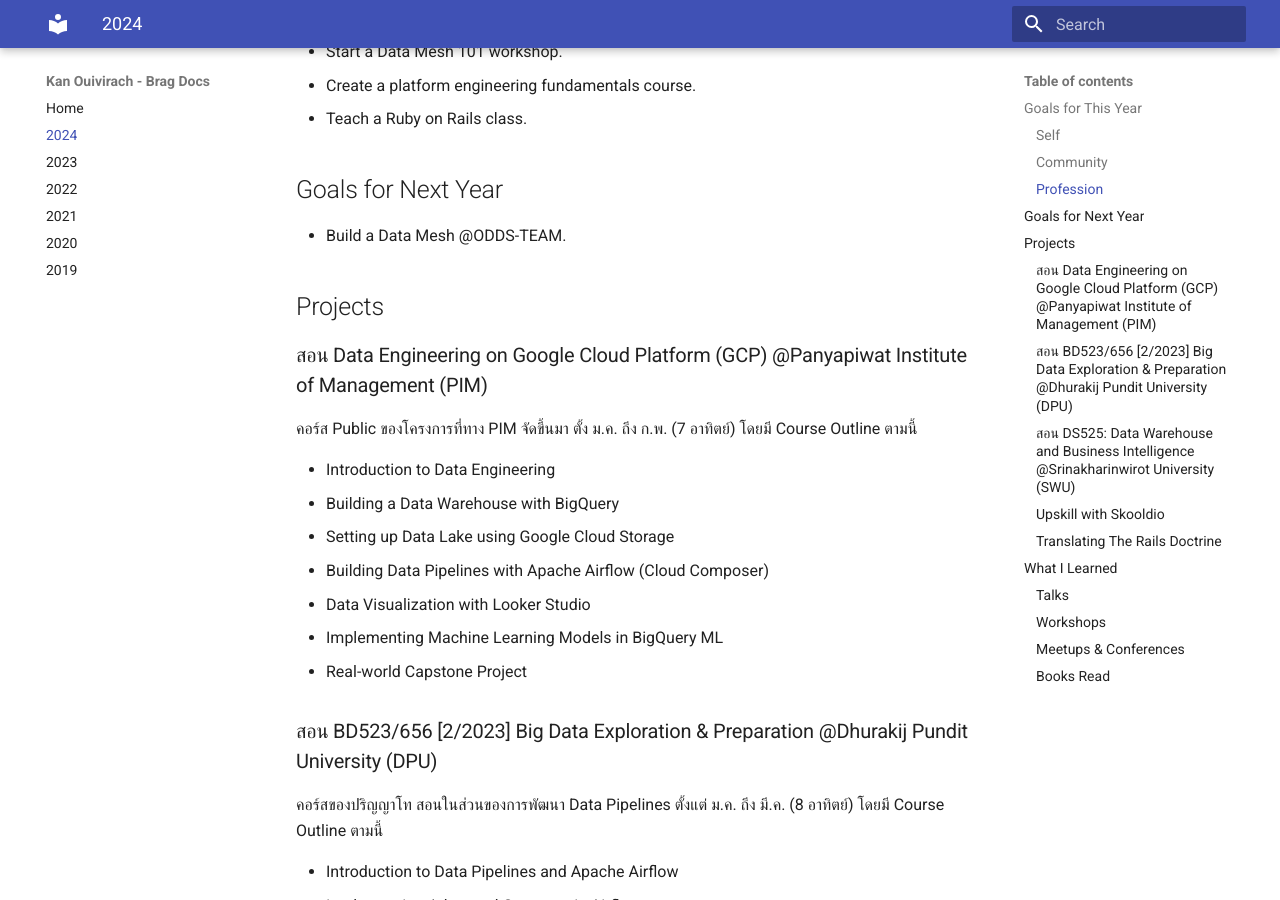
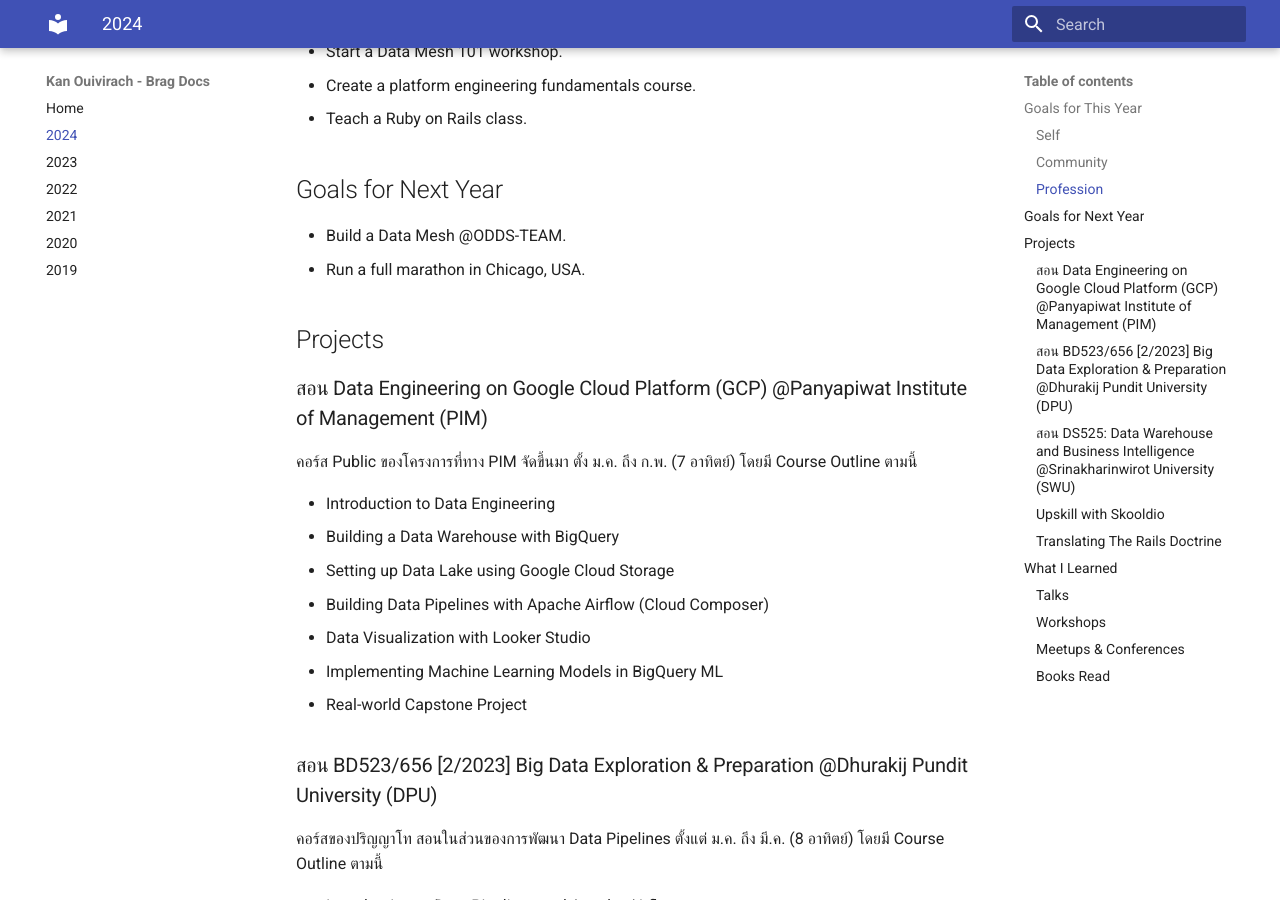
Before and after one commit to zkan/brag-documents, an MkDocs documentation site: the page built from docs/2024.md, in a window 1280 px wide and 900 px high, scrolled down 603 px. Built offline with MkDocs 1.6.1 and Material for MkDocs 9.7.7, drawn with Linux system fonts in a browser that asks for light colours.

Commit message:
Add a new goal to run marathon next year

```diff
--- a/docs/2024.md
+++ b/docs/2024.md
@@ -24,6 +24,7 @@
 ## Goals for Next Year
 
 * Build a Data Mesh @ODDS-TEAM.
+* Run a full marathon in Chicago, USA.
 
 ## Projects
 
```
